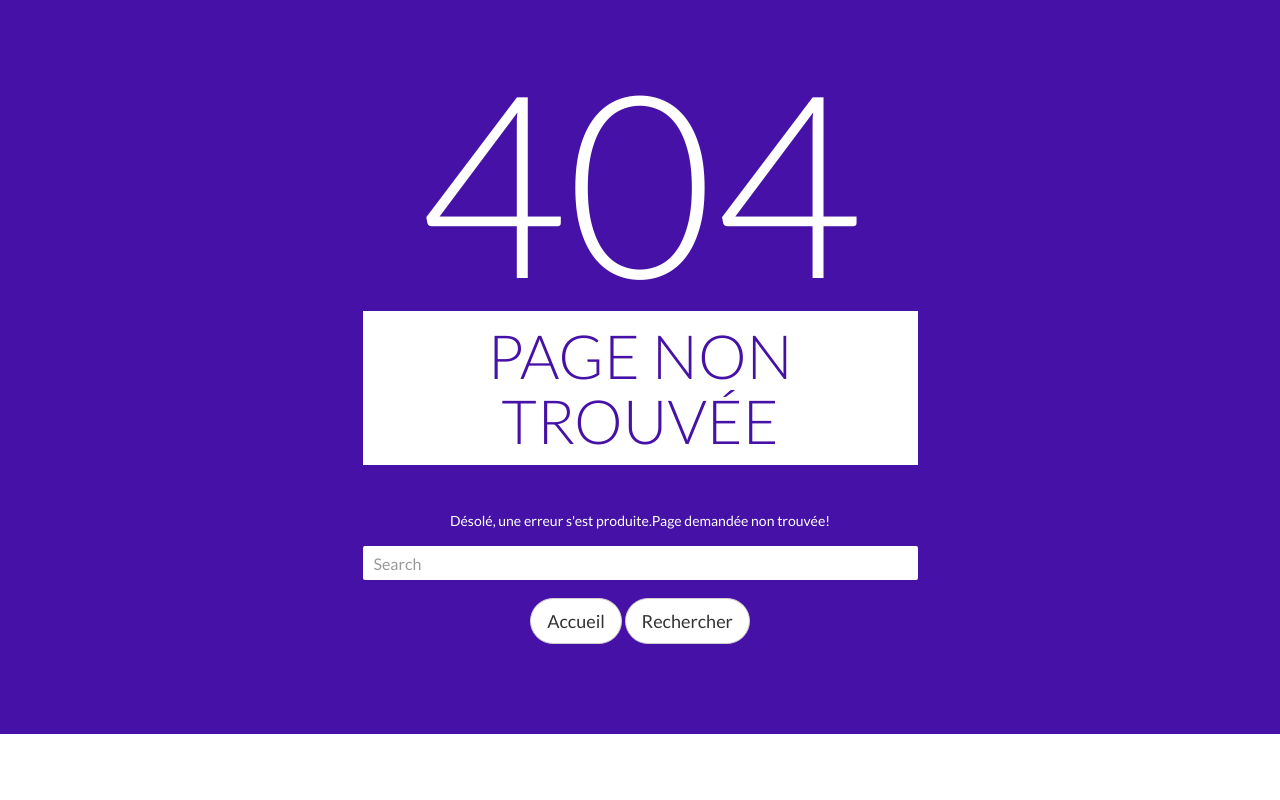
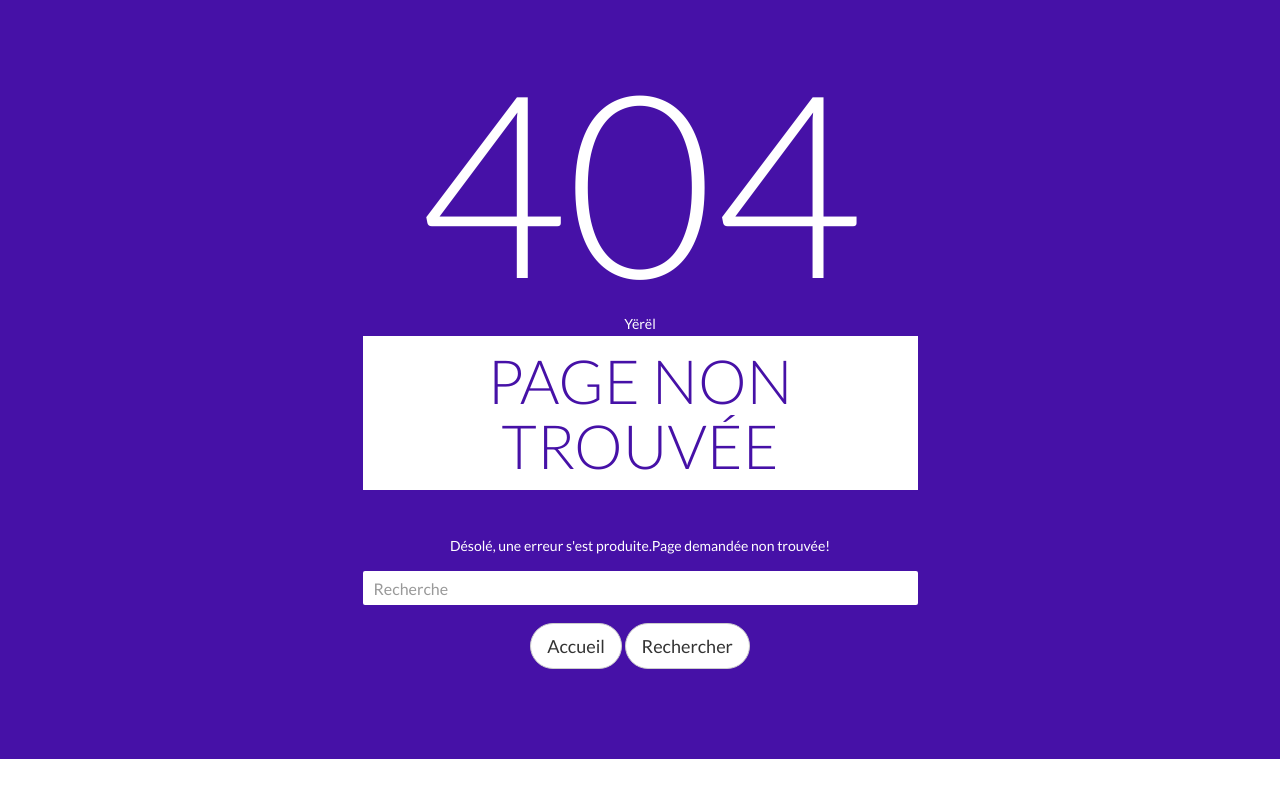
Before and after one commit to wariored/yerel, a Django app: template yeureul/templates/error404.html in a window 1280 px wide. Run offline with Django 3.2, Linux system fonts and the light colour scheme; the template is opened without the code that fills it, so the values that code supplies are empty; parts of the project's set-up code (start-up, migrations or seed data) failed here and were passed over; some libraries are stand-ins or nearby versions.

Commit message:
404 error reviewed

```diff
--- a/yeureul/settings.py
+++ b/yeureul/settings.py
@@ -38,9 +38,9 @@ SECRET_KEY = get_env_variable('SECRET_KEY')
 
 # SECURITY WARNING: don't run with debug turned on in production!
 DEBUG = True
-if DEBUG :
+if DEBUG:
     ALLOWED_HOSTS = []
-else :
+else:
     ALLOWED_HOSTS = ['*']
 
 # Application definition
--- a/yeureul/templates/error404.html
+++ b/yeureul/templates/error404.html
@@ -34,13 +34,14 @@
                <div class="col-sm-6 col-sm-offset-3 text-center">
                   <div class="error-page">
                      <h1 class="error"> 404 </h1>
+                      Yërël
                      <h2>Page non trouvée</h2>
                      <div class="error-details">
                         Désolé, une erreur s'est produite.Page demandée non trouvée!
                      </div>
                      <form class="form-search">
                         <div class="form-group">
-                           <input type="text" class="form-control found-search" placeholder="Search">
+                           <input type="text" class="form-control found-search" placeholder="Recherche">
                         </div>
                         <a href="{% url 'index' %}" class="btn btn-default btn-large btn-lg">Accueil</a>
                         <button type="submit" class="btn btn-default btn-large btn-lg">Rechercher</button>
```
